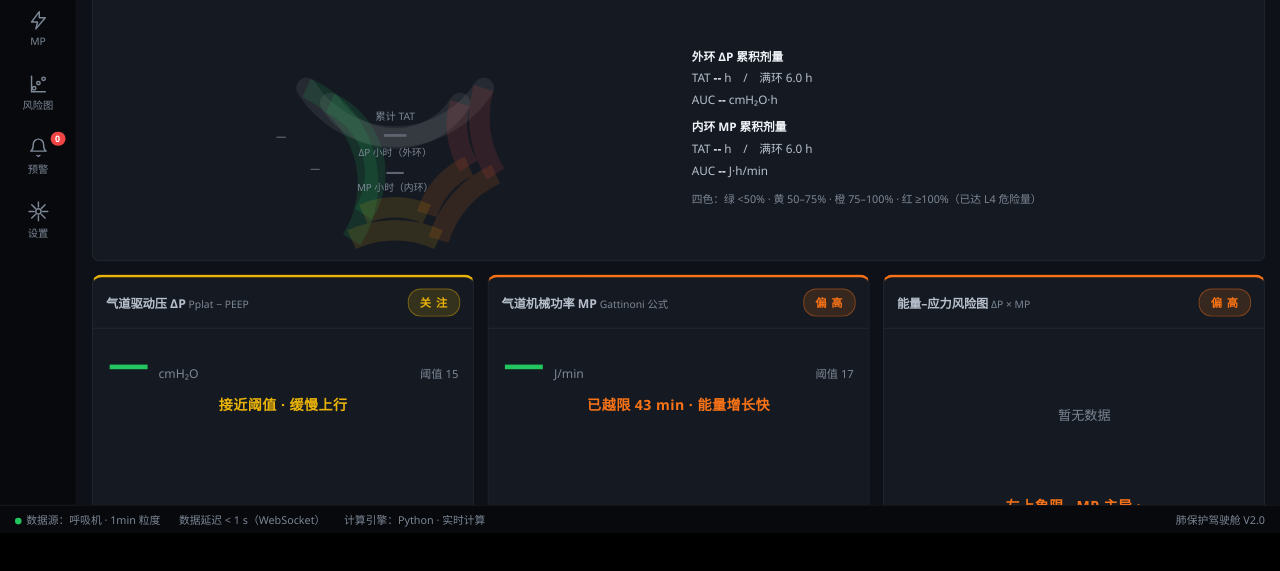
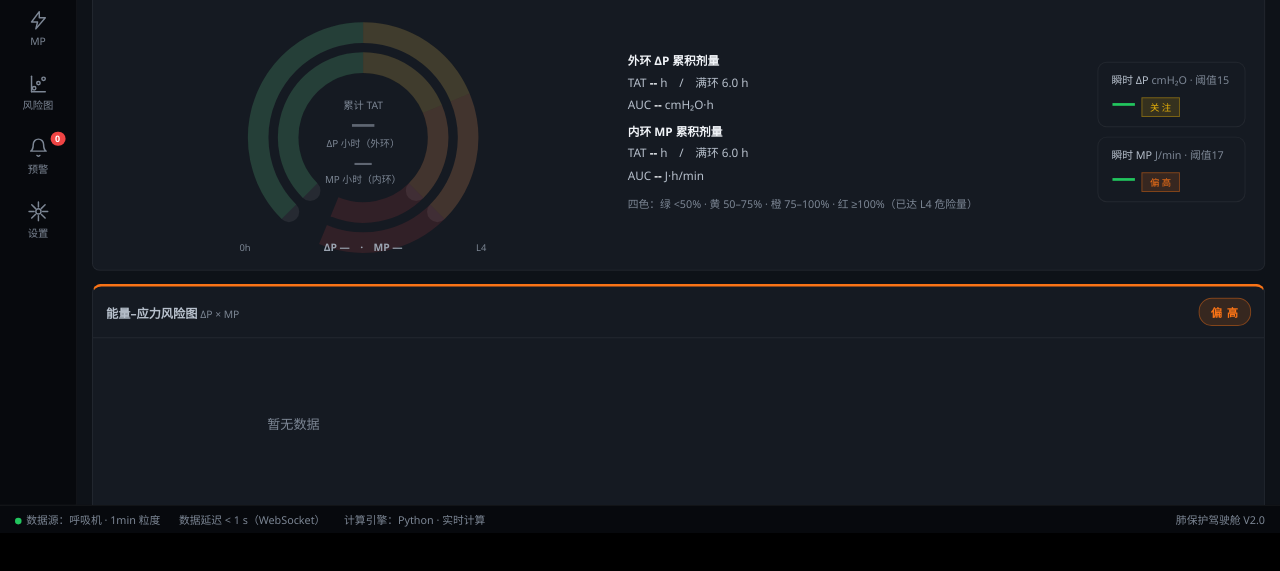
Before and after one commit to lwang8797/LungProtectionCockpit, a website: page outputs/cockpit_frontend.html in a window 1280 px wide. Shown: the part 227-798 px from the top of the page. Drawn offline with Linux system fonts and the light colour scheme; no server answers.

Commit message:
fix(urs07): 修复双环剂量计弧线渲染错乱；瞬时值缩小并入剂量计卡右侧
- 根因：doseArcPath 用原始角度差判 large-arc（0.64π<π 误判小弧）且 sweep 方向反，
  所有弧走下方短弧叠成碎块。改为参数化比例（左下225°顺时针经顶扫270°）统一换算
- 底槽 0→1（270°），>1.0 区域保留红色外溢底纹显示「超 L4」
- 百分比标签从悬浮点改为表盘底部一行，避免错位
- 瞬时 ΔP/MP 由 44px 独立卡缩为 26px，并入剂量计卡右侧；risk-grid 仅留风险图卡
- 徽章更新逻辑因 dpGaugeMsg/mpGaugeMsg 移除被 && 短路 → 改为仅依赖徽章元素
- 移除 nth-child 选卡改风险样式的遗留代码（会误染风险图卡）

```diff
--- a/outputs/cockpit_frontend.html
+++ b/outputs/cockpit_frontend.html
@@ -256,16 +256,16 @@ input[type=range]{flex:1;height:36px;accent-color:var(--pri);background:transpar
           </div>
         </div>
 
-        <!-- URS 07-1：累积剂量计双环表（外环 ΔP / 内环 MP） -->
+        <!-- URS 07-1：累积剂量计双环表（外环 ΔP / 内环 MP）+ 右侧瞬时值紧凑区 -->
         <div class="card" id="doseCard" style="margin-bottom:14px;">
           <h3>累积剂量计 · 双环暴露表
             <span class="hint" style="margin-left:auto;">URS 07-1｜外环 ΔP、内环 MP｜满环 = 本层 L4 危险阈值</span>
           </h3>
           <div style="display:flex;flex-wrap:wrap;align-items:center;gap:8px;">
-            <div style="flex:1 1 320px;min-width:300px;display:flex;justify-content:center;">
-              <svg id="doseGauge" width="100%" height="260" viewBox="0 0 320 260" preserveAspectRatio="xMidYMid meet"></svg>
+            <div style="flex:1.2 1 300px;min-width:280px;display:flex;justify-content:center;">
+              <svg id="doseGauge" width="100%" height="270" viewBox="0 0 320 270" preserveAspectRatio="xMidYMid meet"></svg>
             </div>
-            <div style="flex:1 1 300px;min-width:260px;font-size:12.5px;color:var(--t-2);line-height:1.85;">
+            <div style="flex:1 1 280px;min-width:250px;font-size:12.5px;color:var(--t-2);line-height:1.85;">
               <div style="margin-bottom:6px;"><b style="color:var(--t-1)">外环 ΔP 累积剂量</b><br>
                 TAT <b id="doseDpTat" style="color:var(--t-1)">--</b> h　/　满环 <span id="doseDpFull">6.0</span> h<br>
                 AUC <b id="doseDpAuc" style="color:var(--t-1)">--</b> cmH₂O·h</div>
@@ -276,38 +276,27 @@ input[type=range]{flex:1;height:36px;accent-color:var(--pri);background:transpar
                 四色：绿 &lt;50% · 黄 50–75% · 橙 75–100% · 红 ≥100%（已达 L4 危险量）
               </div>
             </div>
+            <!-- 瞬时值紧凑区（原独立卡缩小并入此） -->
+            <div style="flex:0 0 auto;min-width:170px;display:flex;flex-direction:column;gap:10px;padding:4px 6px;">
+              <div style="background:var(--bg-2);border:1px solid var(--line);border-radius:10px;padding:10px 14px;">
+                <div style="font-size:11.5px;color:var(--t-2);">瞬时 ΔP <span style="color:var(--t-3);">cmH₂O · 阈值15</span><span class="dyn-tag" id="dpLiveDyn" hidden>*Dyn*</span></div>
+                <div style="display:flex;align-items:baseline;gap:6px;margin-top:2px;">
+                  <span id="dpInstant" style="font-size:26px;font-weight:800;line-height:1.1;color:var(--watch);">—</span>
+                  <span id="dpCardBadge" class="badge b-watch" style="font-size:10px;padding:2px 8px;">关 注</span>
+                </div>
+              </div>
+              <div style="background:var(--bg-2);border:1px solid var(--line);border-radius:10px;padding:10px 14px;">
+                <div style="font-size:11.5px;color:var(--t-2);">瞬时 MP <span style="color:var(--t-3);">J/min · 阈值17</span><span class="dyn-tag" id="mpLiveDyn" hidden>*Dyn*</span></div>
+                <div style="display:flex;align-items:baseline;gap:6px;margin-top:2px;">
+                  <span id="mpInstant" style="font-size:26px;font-weight:800;line-height:1.1;color:var(--warn);">—</span>
+                  <span id="mpCardBadge" class="badge b-warn" style="font-size:10px;padding:2px 8px;">偏 高</span>
+                </div>
+              </div>
+            </div>
           </div>
         </div>
 
-        <div class="risk-grid">
-          <!-- 瞬时值紧凑卡（原半圆表按 URS 单屏解构改为数字卡） -->
-          <div class="risk-card lv-1" id="dpCard">
-            <div class="head">
-              <div class="lab">气道驱动压 ΔP<span class="unit" id="dpFormula">Pplat − PEEP</span><span class="dyn-tag" id="dpLiveDyn" hidden>*Dyn*</span></div>
-              <span class="badge b-watch" id="dpCardBadge">关 注</span>
-            </div>
-            <div style="padding:14px 16px 6px;display:flex;align-items:baseline;gap:10px;">
-              <span id="dpInstant" style="font-size:44px;font-weight:800;line-height:1;color:var(--watch);">—</span>
-              <span style="font-size:13px;color:var(--t-3);">cmH₂O</span>
-              <span style="margin-left:auto;font-size:12px;color:var(--t-3);">阈值 15</span>
-            </div>
-            <div class="gauge-msg" id="dpGaugeMsg" style="color:var(--watch);">接近阈值 · 缓慢上行</div>
-          </div>
-
-          <!-- MP 瞬时值紧凑卡 -->
-          <div class="risk-card lv-2" id="mpCard">
-            <div class="head">
-              <div class="lab">气道机械功率 MP<span class="unit" id="mpFormula">Gattinoni 公式</span><span class="dyn-tag" id="mpLiveDyn" hidden>*Dyn*</span></div>
-              <span class="badge b-warn" id="mpCardBadge">偏 高</span>
-            </div>
-            <div style="padding:14px 16px 6px;display:flex;align-items:baseline;gap:10px;">
-              <span id="mpInstant" style="font-size:44px;font-weight:800;line-height:1;color:var(--warn);">—</span>
-              <span style="font-size:13px;color:var(--t-3);">J/min</span>
-              <span style="margin-left:auto;font-size:12px;color:var(--t-3);">阈值 17</span>
-            </div>
-            <div class="gauge-msg" id="mpGaugeMsg" style="color:var(--warn);">已越限 43 min · 能量增长快</div>
-          </div>
-
+        <div class="risk-grid" style="grid-template-columns:1fr;">
           <!-- 综合卡：二维风险图即主视觉 -->
           <div class="risk-card lv-2" onclick="gotoPage('rm')" style="cursor:pointer;">
             <div class="head">
@@ -1059,32 +1048,36 @@ function doseColor(ratio){
   if(ratio>=0.5) return DOSE_COLORS[1];
   return DOSE_COLORS[0];
 }
-// 画一段圆弧（startAngle/endAngle 为弧度，0=右侧，逆时针为正）
-function doseArcPath(cx, cy, r, a0, a1){
-  var x0=cx+r*Math.cos(a0), y0=cy-r*Math.sin(a0);
-  var x1=cx+r*Math.cos(a1), y1=cy-r*Math.sin(a1);
-  var large = Math.abs(a1-a0) > Math.PI ? 1 : 0;
-  var sweep = (a1>a0) ? 1 : 0;
-  return 'M'+x0.toFixed(2)+' '+y0.toFixed(2)+' A'+r+' '+r+' 0 '+large+' '+sweep+' '+x1.toFixed(2)+' '+y1.toFixed(2);
+// 画一段圆弧：t 为「占满环比例」(0~1.25)。表盘从左下 225° 顺时针经顶部扫 270° 到右下。
+// 统一用参数化比例换算角度，避免大弧/小弧标志与扫向判断出错（此前走下方短弧导致碎块）。
+var DOSE_START_DEG = 225, DOSE_SWEEP_DEG = 270;
+function dosePt(cx, cy, r, t){
+  var a = (DOSE_START_DEG - DOSE_SWEEP_DEG*t) * Math.PI/180;
+  return [cx + r*Math.cos(a), cy - r*Math.sin(a)];
+}
+function doseArcPath(cx, cy, r, t0, t1){
+  if(t1 - t0 < 0.004) return '';
+  var p0=dosePt(cx,cy,r,t0), p1=dosePt(cx,cy,r,t1);
+  var large = (DOSE_SWEEP_DEG*(t1-t0)) > 180 ? 1 : 0;
+  return 'M'+p0[0].toFixed(2)+' '+p0[1].toFixed(2)+' A'+r+' '+r+' 0 '+large+' 1 '+p1[0].toFixed(2)+' '+p1[1].toFixed(2);
 }
 function drawDosimeter(dpTat, dpFull, mpTat, mpFull){
   var svg=document.getElementById('doseGauge'); if(!svg) return;
   svg.innerHTML='';
-  var W=320, H=260, cx=W/2, cy=H/2+18;
-  var rOut=112, rIn=82, sw=22;
-  var A0=Math.PI*0.82, A1=Math.PI*0.18;      // 起止角（左下 → 右下，走上方大弧）
-  var span = (Math.PI*2) - (A0-A1);          // 可用弧跨度
-  function angAt(ratio){ return A0 + span*Math.max(0,Math.min(1.25,ratio))/1.25; }
-
-  // 底槽
+  var W=320, H=270, cx=W/2, cy=H/2+6;
+  var rOut=112, rIn=80, sw=22;
+  function angAt(ratio){ return Math.max(0, Math.min(1.25, ratio==null?0:ratio)); }
+
+  // 底槽（0→1 = 270° 满环；>1 为「超 L4」外溢区，不画底槽）
   [rOut,rIn].forEach(function(r){
-    svg.appendChild(el('path',{d:doseArcPath(cx,cy,r,A0,A1),fill:'none',stroke:'rgba(255,255,255,.07)','stroke-width':sw,'stroke-linecap':'round'}));
+    svg.appendChild(el('path',{d:doseArcPath(cx,cy,r,0,1),fill:'none',stroke:'rgba(255,255,255,.07)','stroke-width':sw,'stroke-linecap':'round'}));
   });
   // 四色分段底纹（按满环比例 0-50/50-75/75-100/100+）
   var segs=[[0,0.5,0],[0.5,0.75,1],[0.75,1.0,2],[1.0,1.25,3]];
   [rOut,rIn].forEach(function(r){
     segs.forEach(function(s){
-      svg.appendChild(el('path',{d:doseArcPath(cx,cy,r,angAt(s[0]),angAt(s[1])),fill:'none',
+      var d=doseArcPath(cx,cy,r,angAt(s[0]),angAt(s[1]));
+      if(d) svg.appendChild(el('path',{d:d,fill:'none',
         stroke:DOSE_COLORS[s[2]],'stroke-width':sw,opacity:.13}));
     });
   });
@@ -1094,22 +1087,27 @@ function drawDosimeter(dpTat, dpFull, mpTat, mpFull){
   ratios.forEach(function(rt, i){
     if(rt==null) return;
     var c = doseColor(rt);
-    svg.appendChild(el('path',{d:doseArcPath(cx,cy,radii[i],A0,angAt(rt)),fill:'none',
+    var d=doseArcPath(cx,cy,radii[i],0,angAt(rt));
+    if(d) svg.appendChild(el('path',{d:d,fill:'none',
       stroke:c,'stroke-width':sw,'stroke-linecap':'round',opacity:.95}));
   });
+
+  // 起点/终点刻度提示
+  svg.appendChild(txt(34, H-8, '0h', {'font-size':10,fill:'#7C8694','text-anchor':'middle'}));
+  svg.appendChild(txt(W-34, H-8, 'L4', {'font-size':10,fill:'#7C8694','text-anchor':'middle'}));
 
   // 中央：当日累计 TAT + AUC（URS：中央显示 TAT 小时与 AUC 绝对值）
   var dpPct = ratios[0]==null ? null : Math.round(ratios[0]*100);
   var mpPct = ratios[1]==null ? null : Math.round(ratios[1]*100);
-  svg.appendChild(txt(cx, cy-26, '累计 TAT', {'font-size':11, fill:'#7C8694','text-anchor':'middle'}));
-  svg.appendChild(txt(cx, cy-2, (dpTat!=null?(+dpTat).toFixed(1):'—'), {'font-size':26,'font-weight':800,fill:doseColor(ratios[0]),'text-anchor':'middle'}));
-  svg.appendChild(txt(cx, cy+13, 'ΔP 小时（外环）', {'font-size':10.5,fill:'#7C8694','text-anchor':'middle'}));
-  svg.appendChild(txt(cx, cy+36, (mpTat!=null?(+mpTat).toFixed(1):'—'), {'font-size':20,'font-weight':800,fill:doseColor(ratios[1]),'text-anchor':'middle'}));
-  svg.appendChild(txt(cx, cy+50, 'MP 小时（内环）', {'font-size':10.5,fill:'#7C8694','text-anchor':'middle'}));
-
-  // 百分比标签
-  svg.appendChild(txt(cx-rOut-4, cy-4, dpPct==null?'—':(dpPct+'%'), {'font-size':11,'font-weight':600,fill:doseColor(ratios[0]),'text-anchor':'end'}));
-  svg.appendChild(txt(cx-rIn+2, cy+30, mpPct==null?'—':(mpPct+'%'), {'font-size':10.5,'font-weight':600,fill:doseColor(ratios[1]),'text-anchor':'end'}));
+  svg.appendChild(txt(cx, cy-30, '累计 TAT', {'font-size':11, fill:'#7C8694','text-anchor':'middle'}));
+  svg.appendChild(txt(cx, cy-6, (dpTat!=null?(+dpTat).toFixed(1):'—'), {'font-size':26,'font-weight':800,fill:doseColor(ratios[0]),'text-anchor':'middle'}));
+  svg.appendChild(txt(cx, cy+10, 'ΔP 小时（外环）', {'font-size':10.5,fill:'#7C8694','text-anchor':'middle'}));
+  svg.appendChild(txt(cx, cy+34, (mpTat!=null?(+mpTat).toFixed(1):'—'), {'font-size':20,'font-weight':800,fill:doseColor(ratios[1]),'text-anchor':'middle'}));
+  svg.appendChild(txt(cx, cy+48, 'MP 小时（内环）', {'font-size':10.5,fill:'#7C8694','text-anchor':'middle'}));
+
+  // 底部一行百分比（避免悬浮错位）
+  svg.appendChild(txt(cx, H-8, 'ΔP '+(dpPct==null?'—':dpPct+'%')+'　·　MP '+(mpPct==null?'—':mpPct+'%'),
+    {'font-size':11,'font-weight':600,fill:'#9AA3B0','text-anchor':'middle'}));
 }
 
 // 总览瞬时值：优先用 overview 当前值，回退到趋势末点；并驱动双环剂量计
@@ -1952,28 +1950,21 @@ function updateOverviewUI(d){
   var mpVal = (d.mp && d.mp.current!=null) ? d.mp.current : null;
   updateRmReadout(dpVal, mpVal);
   drawOverviewGauges();   // URS 07-1：瞬时数字卡 + 双环累积剂量计
-  // Gauge messages and badges
+  // Gauge badges（瞬时值已并入剂量计卡右侧，仅更新徽章；消息行已随旧卡移除）
   var dpBadge = document.getElementById('dpCardBadge');
-  var dpMsg = document.getElementById('dpGaugeMsg');
-  if(dpBadge && dpMsg){
-    if(dpVal==null){ dpBadge.textContent='—'; dpBadge.className='badge b-ok'; dpMsg.textContent='无数据'; dpMsg.style.color='var(--t-3)'; }
-    else if(dpVal >= TH.dp){ dpBadge.textContent='偏 高'; dpBadge.className='badge b-warn'; dpMsg.textContent='已超阈值'; dpMsg.style.color='var(--warn)'; }
-    else if(dpVal >= TH.dp - 2){ dpBadge.textContent='关 注'; dpBadge.className='badge b-watch'; dpMsg.textContent='接近阈值'; dpMsg.style.color='var(--watch)'; }
-    else { dpBadge.textContent='正 常'; dpBadge.className='badge b-ok'; dpMsg.textContent='安全范围'; dpMsg.style.color='var(--ok)'; }
+  if(dpBadge){
+    if(dpVal==null){ dpBadge.textContent='—'; dpBadge.className='badge b-ok'; }
+    else if(dpVal >= TH.dp){ dpBadge.textContent='偏 高'; dpBadge.className='badge b-warn'; }
+    else if(dpVal >= TH.dp - 2){ dpBadge.textContent='关 注'; dpBadge.className='badge b-watch'; }
+    else { dpBadge.textContent='正 常'; dpBadge.className='badge b-ok'; }
   }
   var mpBadge = document.getElementById('mpCardBadge');
-  var mpMsg = document.getElementById('mpGaugeMsg');
-  if(mpBadge && mpMsg){
-    if(mpVal==null){ mpBadge.textContent='—'; mpBadge.className='badge b-ok'; mpMsg.textContent='无数据'; mpMsg.style.color='var(--t-3)'; }
-    else if(mpVal >= TH.mp){ mpBadge.textContent='偏 高'; mpBadge.className='badge b-warn'; mpMsg.textContent='已超阈值'; mpMsg.style.color='var(--warn)'; }
-    else if(mpVal >= TH.mp - 3){ mpBadge.textContent='关 注'; mpBadge.className='badge b-watch'; mpMsg.textContent='接近阈值'; mpMsg.style.color='var(--watch)'; }
-    else { mpBadge.textContent='正 常'; mpBadge.className='badge b-ok'; mpMsg.textContent='安全范围'; mpMsg.style.color='var(--ok)'; }
-  }
-  // Risk card border
-  var dpCard = document.querySelector('.risk-grid .risk-card:nth-child(1)');
-  if(dpCard){ var dplv=gaugeLevel(dpVal==null?0:dpVal, TH.dp, dpScale[1]); dpCard.className='risk-card lv-'+Math.min(dplv,3); }
-  var mpCard = document.querySelector('.risk-grid .risk-card:nth-child(2)');
-  if(mpCard){ var mplv=gaugeLevel(mpVal==null?0:mpVal, TH.mp, mpScale[1]); mpCard.className='risk-card lv-'+Math.min(mplv,3); }
+  if(mpBadge){
+    if(mpVal==null){ mpBadge.textContent='—'; mpBadge.className='badge b-ok'; }
+    else if(mpVal >= TH.mp){ mpBadge.textContent='偏 高'; mpBadge.className='badge b-warn'; }
+    else if(mpVal >= TH.mp - 3){ mpBadge.textContent='关 注'; mpBadge.className='badge b-watch'; }
+    else { mpBadge.textContent='正 常'; mpBadge.className='badge b-ok'; }
+  }
   // Status bar
   var statusEls = document.querySelectorAll('#statusbar span');
   if(statusEls[2]) statusEls[2].textContent = '计算引擎：Python · 实时计算';
```
